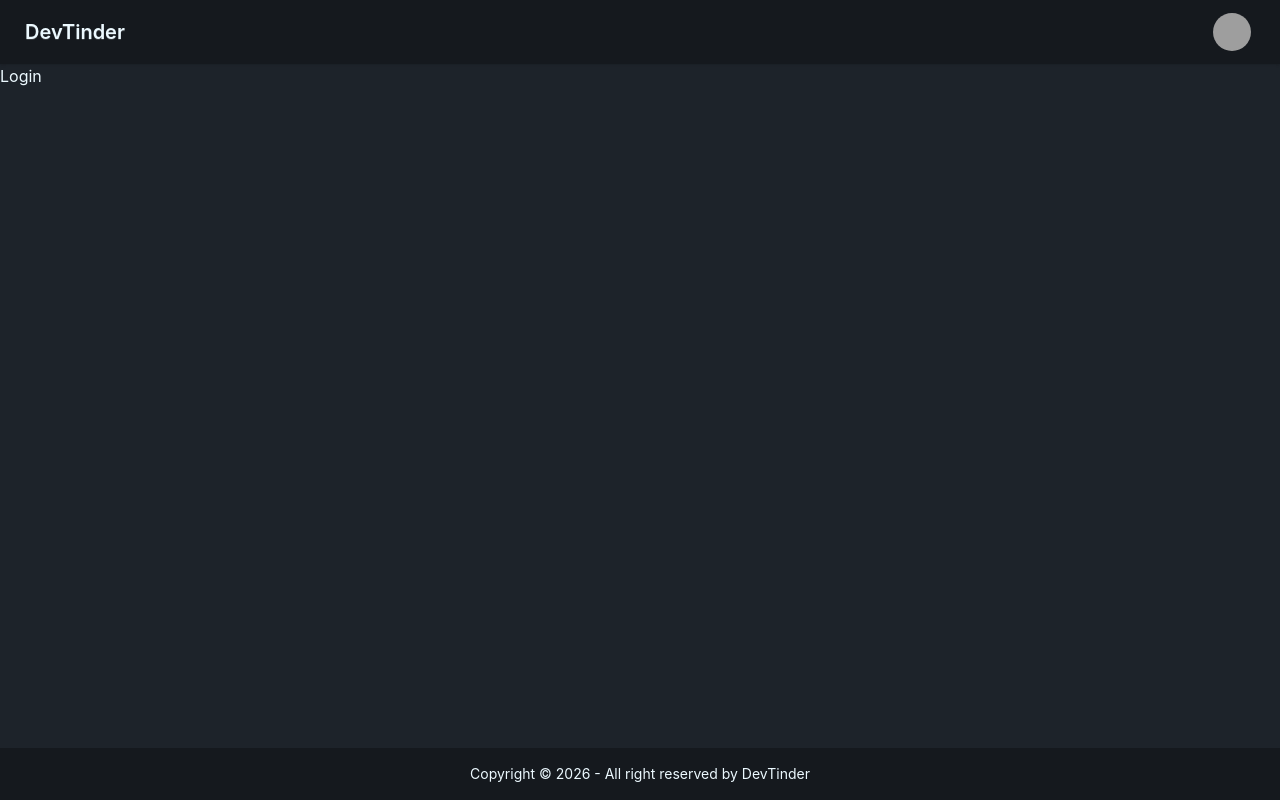
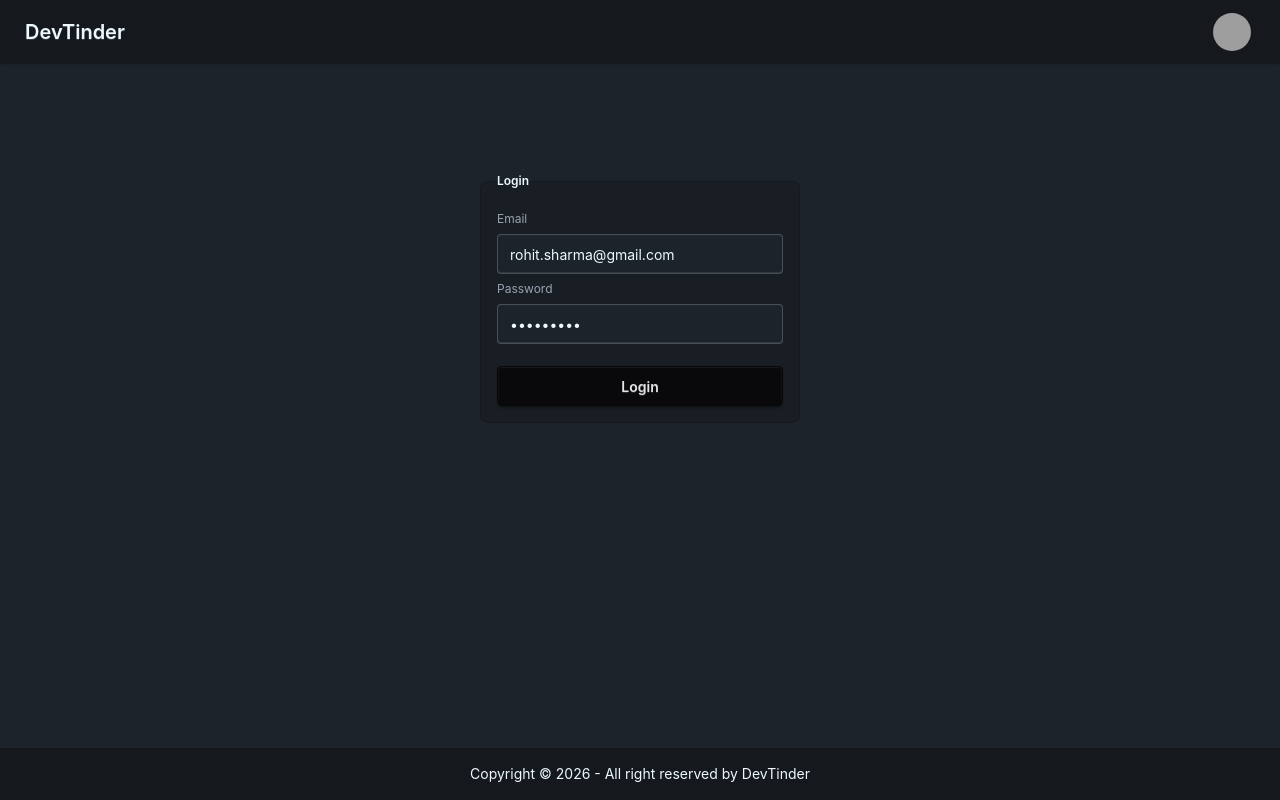
Before and after one commit to blackshark281/devTinder-web, a React (Vite) app: page /login in a window 1280 px wide. Built offline with nearby package versions, Linux system fonts and the light colour scheme; grey boxes are pictures that could not be loaded.

Commit message:
basic login

```diff
--- a/package.json
+++ b/package.json
@@ -11,6 +11,7 @@
   },
   "dependencies": {
     "@tailwindcss/vite": "^4.2.1",
+    "axios": "^1.13.5",
     "react": "^19.2.0",
     "react-dom": "^19.2.0",
     "react-router-dom": "^7.13.1",
--- a/src/Login.jsx
+++ b/src/Login.jsx
@@ -1,8 +1,37 @@
-import React from 'react'
+import axios from 'axios';
+import React, { useState } from 'react'
 
 const Login = () => {
+
+    const [emailId, setEmailId] = useState("rohit.sharma@gmail.com");
+    const [password, setPassword] = useState("rohit@123");
+
+    const handleLogin = async () =>{
+        try{
+            const res = await axios.post("http://localhost:3000/login",
+            {emailId, password}, {withCredentials: true}
+            );
+        }catch(err){
+            console.log(err);
+        }
+    }
+
   return (
-    <div>Login</div>
+    <div className="flex justify-center my-25">
+        <fieldset className="fieldset bg-base-200 border-base-300 rounded-box w-xs border p-4">
+        <legend className="fieldset-legend">Login</legend>
+
+        <label className="label">Email</label>
+        <input type="email" value={emailId} className="input" placeholder="Email"
+        onChange={(e) => setEmailId(e.target.value)}/>
+
+        <label className="label">Password</label>
+        <input type="password" value={password} className="input" placeholder="Password"
+        onChange={(e) => setPassword(e.target.value)}/>
+
+        <button className="btn btn-neutral mt-4" onClick={handleLogin}>Login</button>
+        </fieldset>
+    </div>
   )
 }
 
```
Also changed, not shown: 1 other file (tests, documents, lock files or other folders).
